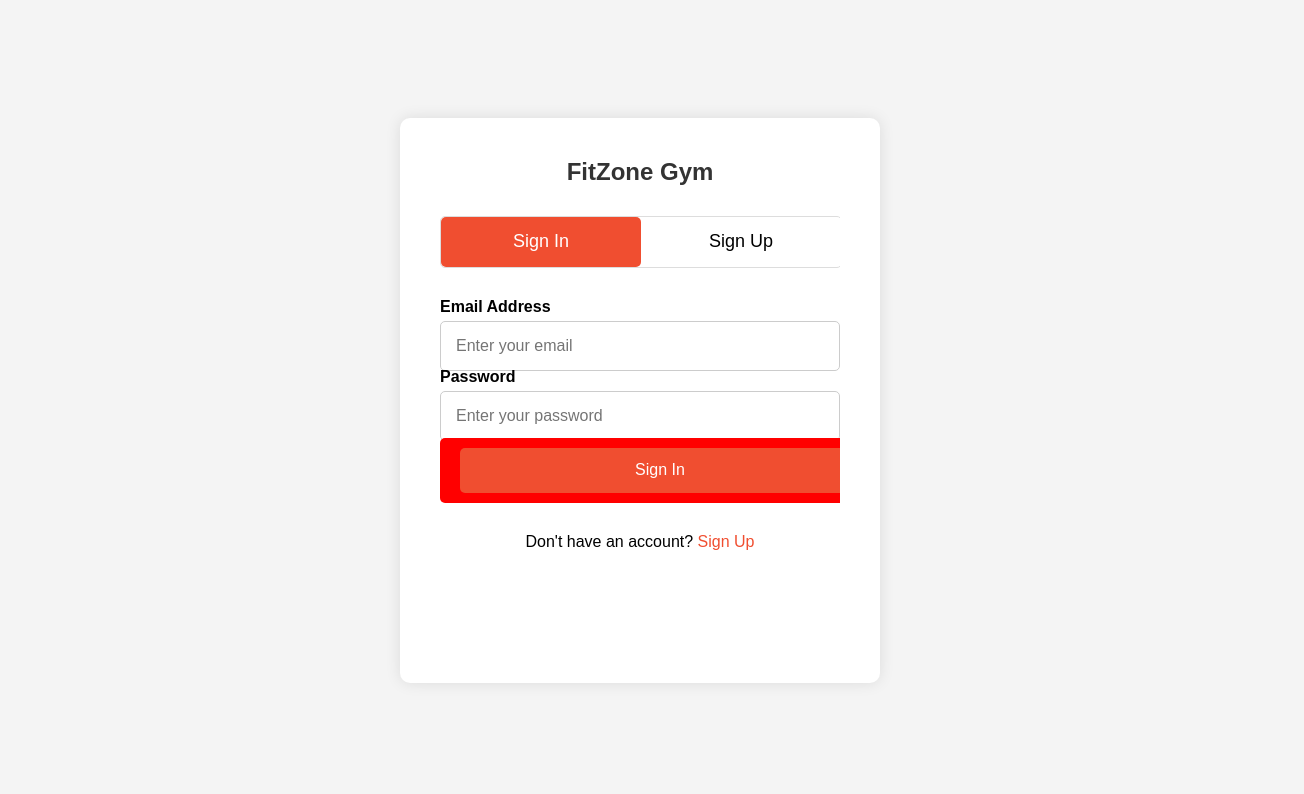
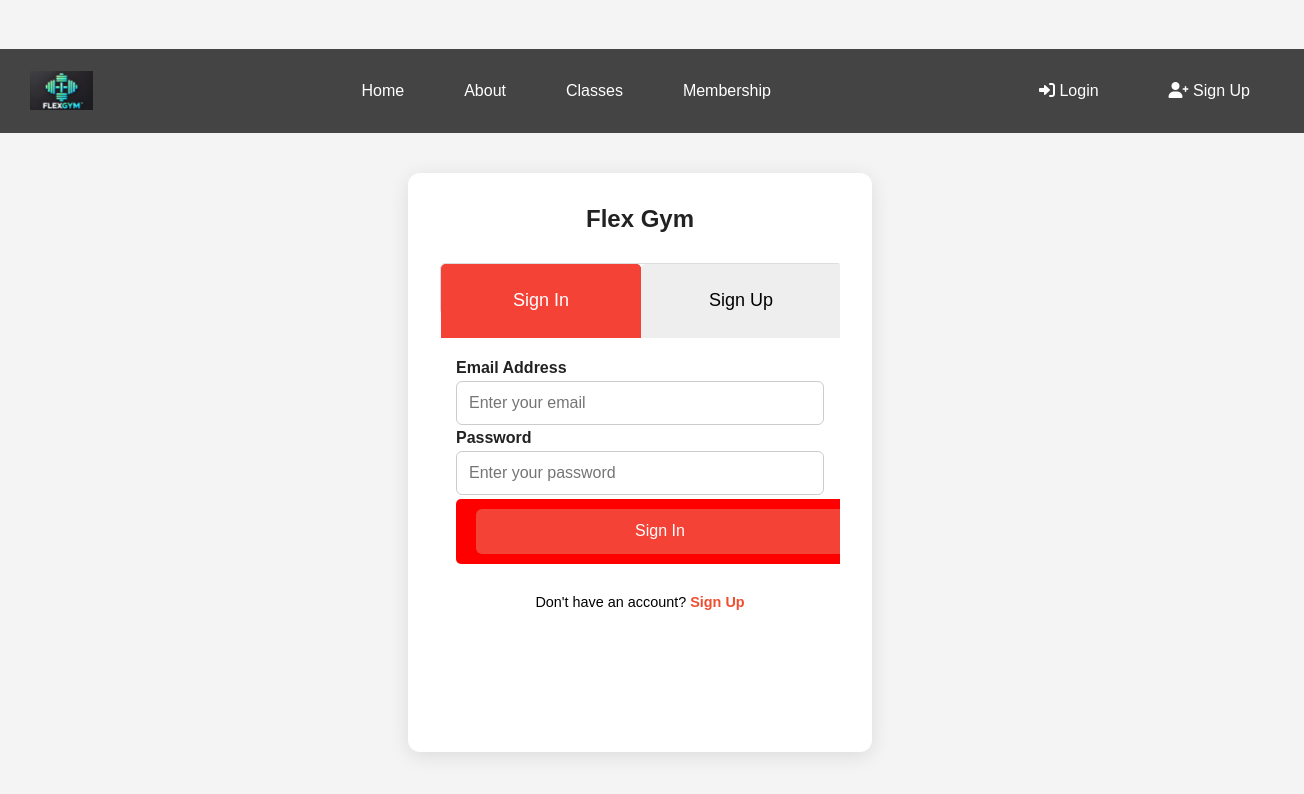
Before and after one commit to m1kaelm/GymWebsite, a website: page Website/Frontend/html/signup.html in a window 1280 px wide. Shown: the whole page, 1304 px wide, since content can reach past the window. Drawn offline with Linux system fonts and the light colour scheme.

Commit message:
appearance changes

```diff
--- a/Website/Frontend/Css/styles.css
+++ b/Website/Frontend/Css/styles.css
@@ -12,17 +12,11 @@ body {
   max-width: 1200px;
 }
 
-/* Header */
-header {
-  background: #333;
-  color: white;
-  padding: 20px 0;
-  text-align: center;
-}
 
 nav ul {
   list-style: none;
   padding: 0;
+
 }
 
 nav ul li {
@@ -34,7 +28,7 @@ nav ul li a {
   color: white;
   text-decoration: none;
   font-weight: bold;
-  background: #333;
+  background: #f8f7f7;
   color: white;
   padding: 20px 0;
 }
@@ -43,10 +37,15 @@ header .container {
   display: flex;
   justify-content: space-between;
   align-items: center;
+  background-color: #2196f3;
 }
 
 header h1 {
   margin: 0;
+  color: #ffffff;
+}
+header{
+  background-color: #000000a9;
 }
 
 nav {
@@ -54,6 +53,7 @@ nav {
   justify-content: space-between;
   align-items: center;
   width: 100%;
+
 }
 
 nav ul.main-nav {
@@ -66,6 +66,7 @@ nav ul.main-nav {
 nav ul.main-nav li {
   display: inline;
   margin: 0 15px;
+
 }
 
 nav ul.main-nav li a {
@@ -97,20 +98,23 @@ nav ul.main-nav li a {
 }
 
 /* Hero Section */
-.hero {
-  background: url("images/gym-hero.jpg") no-repeat center center/cover;
+.index_hero {
+  background: rgba(0, 0, 0, 0.623);
   text-align: center;
   padding: 100px 20px;
   color: black;
+
 }
 
-.hero h2 {
+.index_hero h2 {
   font-size: 2.5em;
   margin: 0;
+  color: #fff;
 }
 
-.hero p {
+.index_hero p {
   font-size: 1.2em;
+  color: #fff;
 }
 
 .btn {
@@ -142,7 +146,10 @@ footer {
   padding: 15px;
   background: #222;
   color: white;
-  margin-top: 250px;
+  position: bottom;
+  bottom: 0;
+  width: 100%;
+  left: 0;
 }
 
 /* PAGE SPECIFIC STYLES */
@@ -224,3 +231,240 @@ nav a:hover {
 /* Index Page */
 
 /* About Us Page */
+
+
+
+
+/*Background Video*/
+#bgVideo {
+  z-index: -1;
+  position: fixed;
+  top: 0;
+  left: 0;
+  min-width: 100vw;
+  min-height: 100vh;
+  object-fit: cover;
+  z-index: -1;
+}
+
+
+
+.navigation {
+  display: flex;
+  align-items: center;
+  justify-content: space-between;
+  padding: 0.5rem 1rem;  /* Reduce padding */
+  height: 60px;          /* Set fixed height if needed */
+  color: #2222228a;
+  background-color: #0000008e;
+}
+
+.navigation a {
+  text-decoration: none;
+  color: white;
+  margin: 0 10px;
+  font-size: 1rem;
+
+
+}
+.navigation > * {
+  display: flex;
+  align-items: center;
+}
+
+.navigation img {
+  height: 50px;
+  object-fit: contain;
+}
+
+
+
+
+
+/* Sign up Page */
+
+
+
+
+/* === PAGE WRAPPER === */
+.page-signup {
+  background-color: #f4f4f4;
+  min-height: 100vh;
+  display: flex;
+  flex-direction: column;
+  align-items: center;
+}
+
+/* === NAVIGATION === */
+.page-signup .navigation {
+  width: 100%;
+  display: flex;
+  justify-content: space-between;
+  align-items: center;
+  background-color: #444;
+  padding: 0.75rem 1.5rem;
+  margin-bottom: 40px;
+}
+
+.page-signup .logo img {
+  height: 40px;
+}
+
+/* === FORM CONTAINER === */
+.page-signup .wrapper {
+  background: #fff;
+  padding: 2rem;
+  border-radius: 12px;
+  box-shadow: 0 4px 20px rgba(0, 0, 0, 0.1);
+  max-width: 400px;
+  width: 100%;
+  overflow: hidden;
+}
+
+/* === TITLE === */
+.page-signup .title-text {
+  display: flex;
+  width: 200%;
+  transition: margin-left 0.3s ease;
+}
+
+.page-signup .title-text .title {
+  width: 50%;
+  text-align: center;
+  font-size: 1.5rem;
+  font-weight: bold;
+  color: #222;
+}
+
+/* === TOGGLE BUTTONS === */
+.page-signup .slide-controls {
+  display: flex;
+  justify-content: space-between;
+  margin-bottom: 1.5rem;
+  position: relative;
+}
+
+.page-signup .slide-controls label {
+  flex: 1;
+  padding: 0.75rem;
+  text-align: center;
+  cursor: pointer;
+  background: #eee;
+  border-radius: 5px 5px 0 0;
+  transition: background 0.3s ease;
+}
+
+.page-signup .slide-controls input[type="radio"] {
+  display: none;
+}
+
+.page-signup .slide-controls input#login:checked ~ label.login,
+.page-signup .slide-controls input#signup:checked ~ label.signup {
+  background: #f44336;
+  color: #fff;
+}
+
+.page-signup .slider-tab {
+  height: 3px;
+  background: #f44336;
+  width: 50%;
+  position: absolute;
+  bottom: 0;
+  left: 0;
+  transition: left 0.3s ease;
+}
+
+/* Move tab when signup is active */
+.page-signup input#signup:checked ~ .slider-tab {
+  left: 50%;
+}
+
+/* === FORM INNER (Side-by-side layout) === */
+.page-signup .form-inner {
+  display: flex;
+  width: 200%;
+  transition: margin-left 0.3s ease;
+}
+
+/* === INDIVIDUAL FORMS === */
+.page-signup form.login,
+.page-signup form.signup {
+  width: 50%;
+  padding: 0 1rem;
+}
+
+.field i {
+  position: absolute;
+  left: 10px;
+  top: 50%;
+  transform: translateY(-50%);
+}
+
+
+/* === FIELD STYLING === */
+.page-signup .field {
+  display: flex;
+  flex-direction: column;
+  margin-bottom: 1rem;
+}
+
+.page-signup input[type="text"],
+.page-signup input[type="email"],
+.page-signup input[type="password"] {
+  padding: 0.75rem;
+  border: 1px solid #ffffff;
+  border-radius: 6px;
+  font-size: 1rem;
+}
+
+.page-signup .form-inner .field {
+  display: flex;
+  flex-direction: column;
+  position: relative;
+  margin-bottom: 1rem;
+}
+
+.page-signup .form-inner .field label {
+  font-weight: 600;
+  margin-bottom: 0.25rem;
+  color: #222;
+}
+
+.page-signup .form-inner .field input {
+  width: 100%;
+  padding: 0.75rem;
+  border: 1px solid #ccc;
+  border-radius: 6px;
+  font-size: 1rem;
+  outline: none;
+  background: #fff;
+}
+
+.page-signup .form-inner .btn input[type="submit"] {
+  width: 100%;
+  padding: 0.75rem;
+  background: #f44336;
+  color: white;
+  border: none;
+  border-radius: 6px;
+  font-size: 1rem;
+  cursor: pointer;
+  transition: background 0.3s ease;
+}
+
+.page-signup .form-inner .btn input[type="submit"]:hover {
+  background: #d32f2f;
+}
+
+
+/* === SIGNUP LINK === */
+.page-signup .signup-link {
+  font-size: 0.9rem;
+  text-align: center;
+}
+
+.page-signup .signup-link a {
+  color: #f44336;
+  font-weight: bold;
+  text-decoration: none;
+}
--- a/Website/Frontend/html/signup.html
+++ b/Website/Frontend/html/signup.html
@@ -3,16 +3,48 @@
   <head>
     <meta charset="UTF-8" />
     <meta name="viewport" content="width=device-width, initial-scale=1.0" />
-    <title>FitZone Gym - Sign In & Register</title>
+    <title>Flex Gym - Sign In & Register</title>
     <link rel="stylesheet" href="../Css/styles.css" />
     <link rel="stylesheet" href="../Css/signup.css" />
+    <link
+      rel="stylesheet"
+      href="https://cdnjs.cloudflare.com/ajax/libs/font-awesome/6.0.0-beta3/css/all.min.css"
+    />
   </head>
-  <body>
+  <body class="page-signup">
+    <!-- Navigation Bar -->
+    <nav class="navigation">
+      <!-- Logo -->
+      <a href="index.html" class="logo">
+        <img src="../../media/logo.jpg" alt="Gym Logo" />
+      </a>
+
+      <!-- Navigation Links -->
+      <div>
+        <a href="index.html">Home</a>
+        <a href="about.html">About</a>
+        <a href="classes.html">Classes</a>
+        <a href="membership.html">Membership</a>
+      </div>
+
+      <!-- Auth Buttons -->
+      <div class="nav-btns">
+        <a href="signup.html" title="Login">
+          <i class="fas fa-sign-in-alt"></i> Login
+        </a>
+        <a href="signup.html" title="Register">
+          <i class="fas fa-user-plus"></i> Sign Up
+        </a>
+      </div>
+    </nav>
+
+    <!-- Signup/Login Forms -->
     <div class="wrapper">
       <div class="title-text">
-        <div class="title login">FitZone Gym</div>
-        <div class="title signup">FitZone Gym</div>
+        <div class="title login">Flex Gym</div>
+        <div class="title signup">Flex Gym</div>
       </div>
+
       <div class="form-container">
         <div class="slide-controls">
           <input type="radio" name="slide" id="login" checked />
@@ -21,7 +53,9 @@
           <label for="signup" class="slide signup">Sign Up</label>
           <div class="slider-tab"></div>
         </div>
+
         <div class="form-inner">
+          <!-- Sign In Form -->
           <form action="#" class="login">
             <div class="field">
               <label><strong>Email Address</strong></label>
@@ -29,11 +63,7 @@
             </div>
             <div class="field">
               <label><strong>Password</strong></label>
-              <input
-                type="password"
-                placeholder="Enter your password"
-                required
-              />
+              <input type="password" placeholder="Enter your password" required />
             </div>
             <div class="field btn">
               <input type="submit" value="Sign In" />
@@ -42,6 +72,8 @@
               Don't have an account? <a href="">Sign Up</a>
             </div>
           </form>
+
+          <!-- Sign Up Form -->
           <form action="#" class="signup">
             <div class="field">
               <label><strong>Full Name</strong></label>
@@ -57,11 +89,7 @@
             </div>
             <div class="field">
               <label><strong>Confirm Password</strong></label>
-              <input
-                type="password"
-                placeholder="Confirm your password"
-                required
-              />
+              <input type="password" placeholder="Confirm your password" required />
             </div>
             <div class="field btn">
               <input type="submit" value="Sign Up" />
@@ -71,6 +99,7 @@
       </div>
     </div>
 
+    <!-- Scripts -->
     <script src="../Javascript/signup.js"></script>
   </body>
 </html>
```
Also changed, not shown: Website/Frontend/Javascript/bg-video.js (added, +27 -0 lines), Website/Frontend/html/about.html (+8 -5 lines), Website/Frontend/html/classes.html (+10 -6 lines), Website/Frontend/html/index.html (+14 -7 lines), Website/Frontend/html/membership.html (+8 -6 lines).
